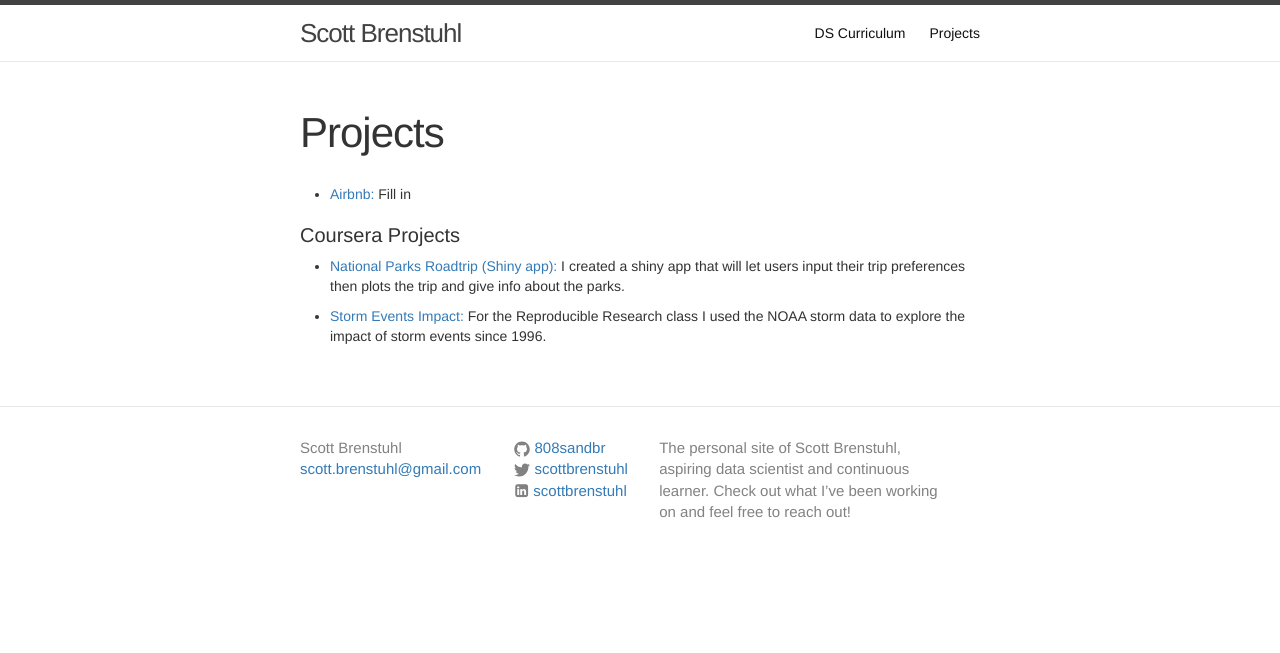
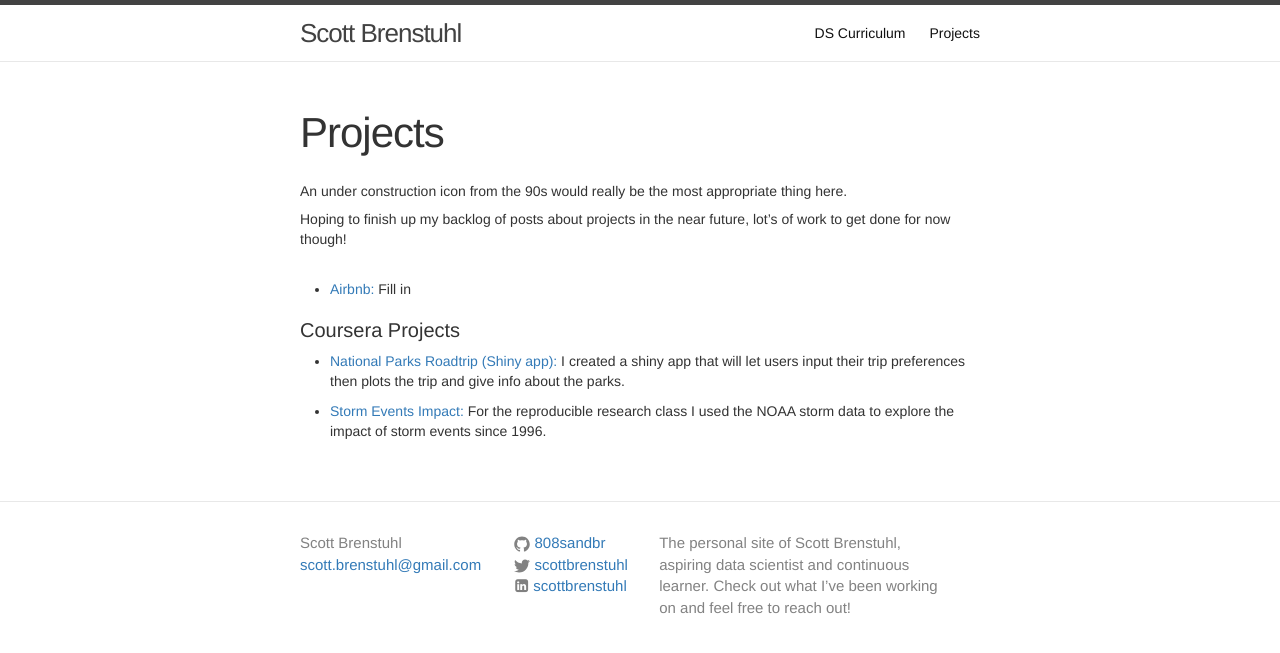
Before and after one commit to 808sAndBR/808sandbr.github.io, a Jekyll site: the page built from projects.md, in a window 1280 px wide. Shown: the top 653 px of the page. Built offline with Jekyll 4.4.1, drawn with Linux system fonts in a browser that asks for light colours; nearby versions of some CDN libraries.

Commit message:
general cleanup and updates

```diff
--- a/_posts/2015-09-15-storm-events-impact.markdown
+++ b/_posts/2015-09-15-storm-events-impact.markdown
@@ -3,7 +3,7 @@ layout: post
 title:  "Storm Events Impact"
 date:   2015-9-15 22:09:22 -0800
 categories: Coursera
-description: For the Reproducible Research class I used the NOAA storm data to explore the impact of storm events since 1996.
+description: For the reproducible research class I used the NOAA storm data to explore the impact of storm events since 1996.
 ---
 
 <html xmlns="http://www.w3.org/1999/xhtml">
--- a/projects.md
+++ b/projects.md
@@ -5,7 +5,9 @@ permalink: /projects/
 ---
 
 <div class="home">
-
+<h5>An under construction icon from the 90s would really be the most appropriate thing here.</h5>
+<p>Hoping to finish up my backlog of posts about projects in the near future, lot’s of work to get done for now though!</p>
+<br>
   <ul class="post">
     {% for post in site.posts %}
       {%  if post.categories contains 'Post' %}
```
Also changed, not shown: Projects/Personal/this_site/skills.Rmd (+1 -10 lines), curriculum.md (+1 -1 lines).
